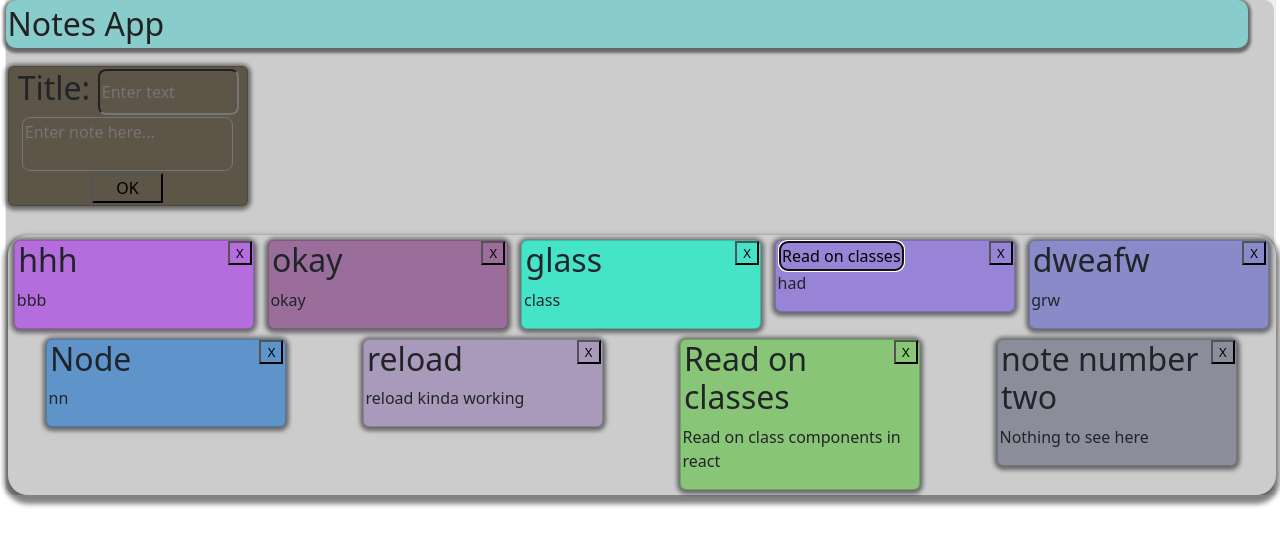
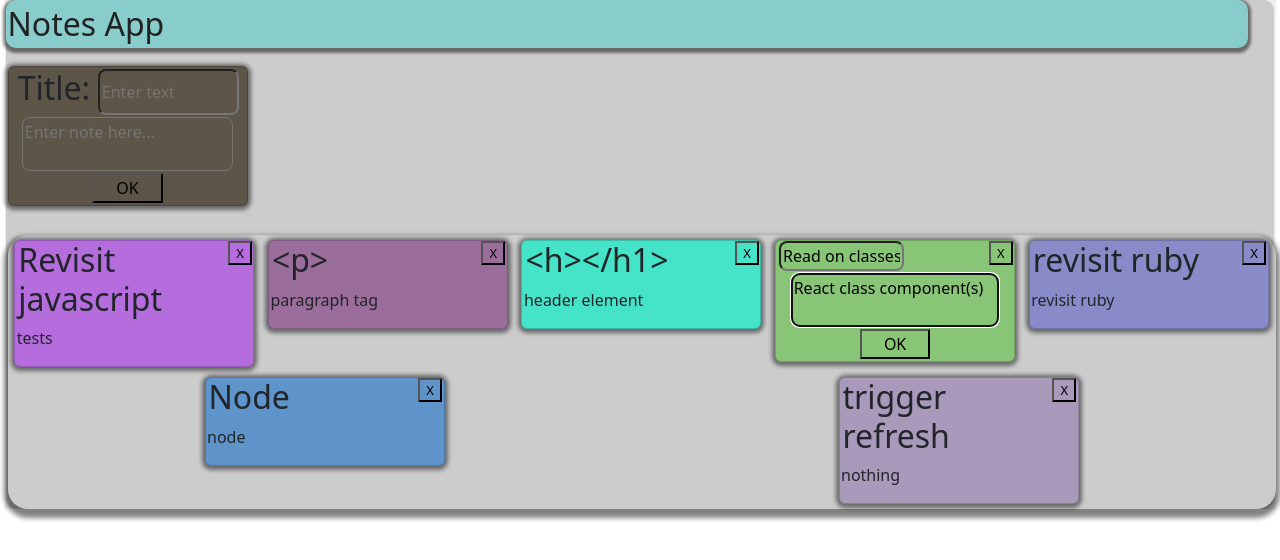
Before and after one commit to Michael-Murage/project-notepad, a React (Create React App) app: page / in a window 1280 px wide. Both pictures are taken after a click on the element "Read on classes". Shown: the top 560 px of the page. Built offline with nearby package versions, Linux system fonts and the light colour scheme; data requests are answered from the project's data file.

Commit message:
added edit functionality

```diff
--- a/db.json
+++ b/db.json
@@ -1,49 +1,39 @@
 {
   "notes": [
     {
-      "title": "note number two",
-      "content": "Nothing to see here",
+      "title": "trigger refresh ",
+      "content": "nothing",
+      "id": 1
+    },
+    {
+      "title": "Node",
+      "content": "node",
       "id": 2
     },
     {
+      "title": "revisit ruby",
+      "content": "revisit ruby",
+      "id": 3
+    },
+    {
       "title": "Read on classes",
-      "content": "Read on class components in react",
+      "content": "React class component(s)",
+      "id": 4
+    },
+    {
+      "title": "<h></h1>",
+      "content": "header element",
       "id": 5
     },
     {
-      "title": "reload",
-      "content": "reload kinda working",
-      "id": 28
+      "title": "<p>",
+      "content": "paragraph tag",
+      "id": 6
     },
     {
-      "title": "Node",
-      "content": "nn",
-      "id": 31
-    },
-    {
-      "title": "dweafw",
-      "content": "grw",
-      "id": 36
-    },
-    {
-      "title": "Read on classes",
-      "content": "had",
-      "id": 42
-    },
-    {
-      "title": "glass",
-      "content": "class",
-      "id": 43
-    },
-    {
-      "title": "okay",
-      "content": "okay",
-      "id": 51
-    },
-    {
-      "title": "hhh",
-      "content": "bbb",
-      "id": 53
+      "title": "Revisit javascript",
+      "content": "tests",
+      "id": 7
     }
   ]
 }
--- a/src/App.css
+++ b/src/App.css
@@ -3,12 +3,12 @@
   margin-left: 1.5px;
   margin-right: 1.5px;
 }
-#title-input, #textarea-input{
+#title-input, #textarea-input, .title-input, .textarea-input{
   width: 60%;
   border-radius: 0.5rem;
   background-color: transparent;
 }
-#textarea-input{
+#textarea-input, .textarea-input{
   resize: none;
   align-items: center;
   width: 90%;
@@ -18,18 +18,18 @@
   justify-content: space-evenly;
   margin-top: 2px;
 }
-#textarea-form{
+#textarea-form, .textarea-form{
   display: flex;
   margin-bottom: 2px;
   justify-content: center;
   margin-top: 2px;
 }
-#submit-input{
+#submit-input, .submit-input{
   width: 30%;
   background-color: transparent;
   margin-bottom: 2px;
 }
-#submit-form{
+#submit-form, .submit-form{
   display: flex;
   justify-content: center;
 }
--- a/src/components/Card.js
+++ b/src/components/Card.js
@@ -1,44 +1,84 @@
 import React, { useEffect, useRef, useState } from 'react'
+import { Form } from 'react-bootstrap'
 
-function Card({ note, randomColor, deleteNote }) {
+function Card({ note, randomColor, deleteNote, fetchData }) {
     const [isNone, setIsNone] = useState(false)
-    const [edit, setEdit] = useState(note.title)
+    const [edit, setEdit] = useState([note.title, note.content])
     let conditionIsNone = isNone ? 'none' : 'block'
     let conditionNotNone = !isNone ? 'none' : 'block'
     const focusRef = useRef()
-    // focusRef.focus();
 
     useEffect(()=>{
         focusRef.current.focus()
     }, [isNone])
 
-    function offFocus(){
-        setIsNone(false)
+    function offFocus(e){
+        if(e.target.className === 'title-input' ){
+            setIsNone(false)
+        }
     }
 
     function changeTitle(e){
         setIsNone(true)
-
     }
 
     function submitEdit(e){
-
+        e.preventDefault()
+        let id = parseFloat(e.target?.id)
+        console.log(id);
+        setIsNone(false)
+        fetch(`http://localhost:7000/notes/${id}`,{
+            method: 'PATCH',
+            headers: {
+                'Content-Type': 'application/json',
+                Accept: 'application/json'
+            },
+            body: JSON.stringify({
+                title: edit[0],
+                content: edit[1]
+            })
+        })
+        .then(resp=>resp.json())
+        .then(data=>{
+            // console.log(data)
+            fetchData()
+        })
+        .catch(err=>console.log(err.message))
     }
 
     function controlEdit(e){
-        setEdit(e.target.value)
+        if(e.target.className.includes('title-input')){
+            let clonedEdit1 = [...edit[1]]
+            setEdit([e.target.value, clonedEdit1.join('')])
+        }else if(e.target.className === 'textarea-input'){
+            let clonedEdit0 = [...edit[0]]
+            setEdit([clonedEdit0.join(''), e.target.value])
+        }
     }
 
   return (
     <div className='card'  style={{width: '18rem', backgroundColor: randomColor()}}>
                 <div style={{display: 'flex', justifyContent: 'space-between'}}>
                     <h2 onClick={changeTitle} className={conditionIsNone + ' ' + note?.id}>{!note.title ? 'Loading...' : note.title}</h2>
-                    <form onSubmit={submitEdit} >
-                        <input onChange={controlEdit} ref={focusRef} type='text' id='title-input' onBlur={offFocus} value={edit} className={conditionNotNone + ' ' + note?.id} autoFocus />
-                    </form>
+                    {/* togglling between the element above and the element below based on click to edit */}
+                    <Form onSubmit={submitEdit} >
+                        <input onChange={controlEdit} ref={focusRef} type='text' onBlur={offFocus} value={edit[0]} className={conditionNotNone + ' ' + note?.id + ' ' + 'title-input'} autoFocus />
+                    </Form>
                     <button className='delete-note' onClick={() => deleteNote(note?.id)}>X</button>
                 </div>
-                <p>{!note.content ? 'Loading...' : note.content}</p>
+
+                <p className={conditionIsNone + ' ' + note?.id} onClick={changeTitle}>{!note.content ? 'Loading...' : note.content}</p>
+                {/* togglling between the element above and the element below based on click to edit */}
+                <form className={conditionNotNone}>
+                    <div className='textarea-form'>
+                        <textarea className='textarea-input' onChange={controlEdit} ref={focusRef} value={edit[1]} onBlur={offFocus} >
+                        </textarea>
+                    </div>
+                    <div className='submit-form'>
+                        <input type='submit' id={note?.id} value='OK' className='submit-input' onClick={submitEdit}/>
+                    </div>
+                </form>
+
             </div>
   )
 }
--- a/src/components/CardDisplay.js
+++ b/src/components/CardDisplay.js
@@ -22,7 +22,7 @@ function CardDisplay({ notes, fetchData }) {
     }
 
     const notesDisp = noten.map((note, index)=>{
-        return <Card key={note?.id || index} note={note} index={index} randomColor={randomColor} deleteNote={deleteNote}/>
+        return <Card key={note?.id || index} fetchData={fetchData} note={note} index={index} randomColor={randomColor} deleteNote={deleteNote}/>
     })
 
 
```
